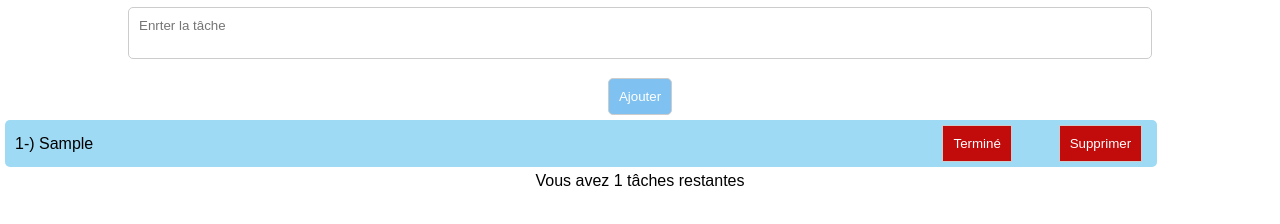
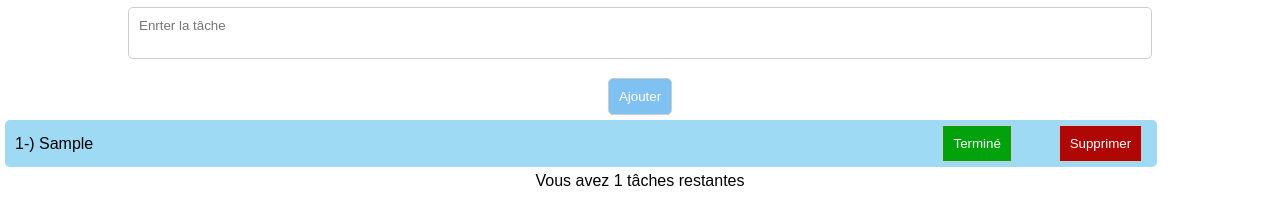
Before and after one commit to AyenaCode/DoList, a plain HTML site: page index.html in a window 1280 px wide. Both pictures are taken after typing "Sample" into the empty fields and a click on the button "Ajouter". Shown: the part 40-264 px from the top of the page. Drawn offline with Linux system fonts and the light colour scheme.

Commit message:
amélioré

```diff
--- a/style.css
+++ b/style.css
@@ -25,7 +25,7 @@ button {
   background: #7fc1f0;
   cursor: pointer;
   color: white;
-  transition: 0.3s;
+  transition: 0.2s;
 }
 
 button:hover {
@@ -52,11 +52,7 @@ button:hover {
   border-bottom-left-radius: 5px;
 }
 .task button {
-  background: #c20b0b;
   border-radius: 0;
-}
-.task button:hover {
-  background: #af0606;
 }
 
 .done {
@@ -64,9 +60,16 @@ button:hover {
   background: #c3e6d0;
 }
 
-#doneBtn {
+.doneBtn {
   background: #02a20d;
 }
-#doneBtn:hover {
+.doneBtn:hover {
   background: #04810c;
 }
+
+.removeBtn {
+  background: #af0606;
+}
+.removeBtn:hover {
+  background: #8c0505;
+}
--- a/taskList.js
+++ b/taskList.js
@@ -1,23 +1,23 @@
 "use strict";
 class TaskManager {
     constructor() {
-        this.input = document.getElementById("task");
-        this.addButton = document.getElementById("addBtn");
-        this.taskList = document.getElementById("taskList");
-        this.counter = document.getElementById("count");
+        this.input = document.querySelector("#task");
+        this.addButton = document.querySelector("#addBtn");
+        this.taskList = document.querySelector("#taskList");
+        this.counter = document.querySelector("#count");
         this.taskTab = [];
         if (this.addButton) {
             this.addButton.addEventListener("click", () => this.addTask());
         }
     }
     addTask() {
-        if (this.input.value === "") {
+        if (this.input.value.trim() === "") {
             alert("Veuillez entrer une tâche");
         }
         else {
             const newTask = {
                 id: Date.now(),
-                title: this.input.value,
+                title: this.input.value.trim(),
                 completed: false,
             };
             this.taskTab.push(newTask);
@@ -28,13 +28,18 @@ class TaskManager {
     displayTask() {
         this.taskList.innerHTML = "";
         this.taskTab.forEach((task, index) => {
+            var _a, _b;
             const taskDiv = document.createElement("div");
             taskDiv.classList.add("task");
             taskDiv.innerHTML = `
         <p class="${task.completed ? "done" : ""}">${index + 1}-) ${task.title}</p>
-        <button onclick="taskManager.taskDone(${task.id})">Terminé</button>
-        <button onclick="taskManager.removeTask(${task.id})">Supprimer</button>
+        <button class="doneBtn">Terminé</button>
+        <button class="removeBtn">Supprimer</button>
       `;
+            (_a = taskDiv
+                .querySelector(".doneBtn")) === null || _a === void 0 ? void 0 : _a.addEventListener("click", () => this.taskDone(task.id));
+            (_b = taskDiv
+                .querySelector(".removeBtn")) === null || _b === void 0 ? void 0 : _b.addEventListener("click", () => this.removeTask(task.id));
             this.taskList.appendChild(taskDiv);
         });
         this.updateCounter();
```
